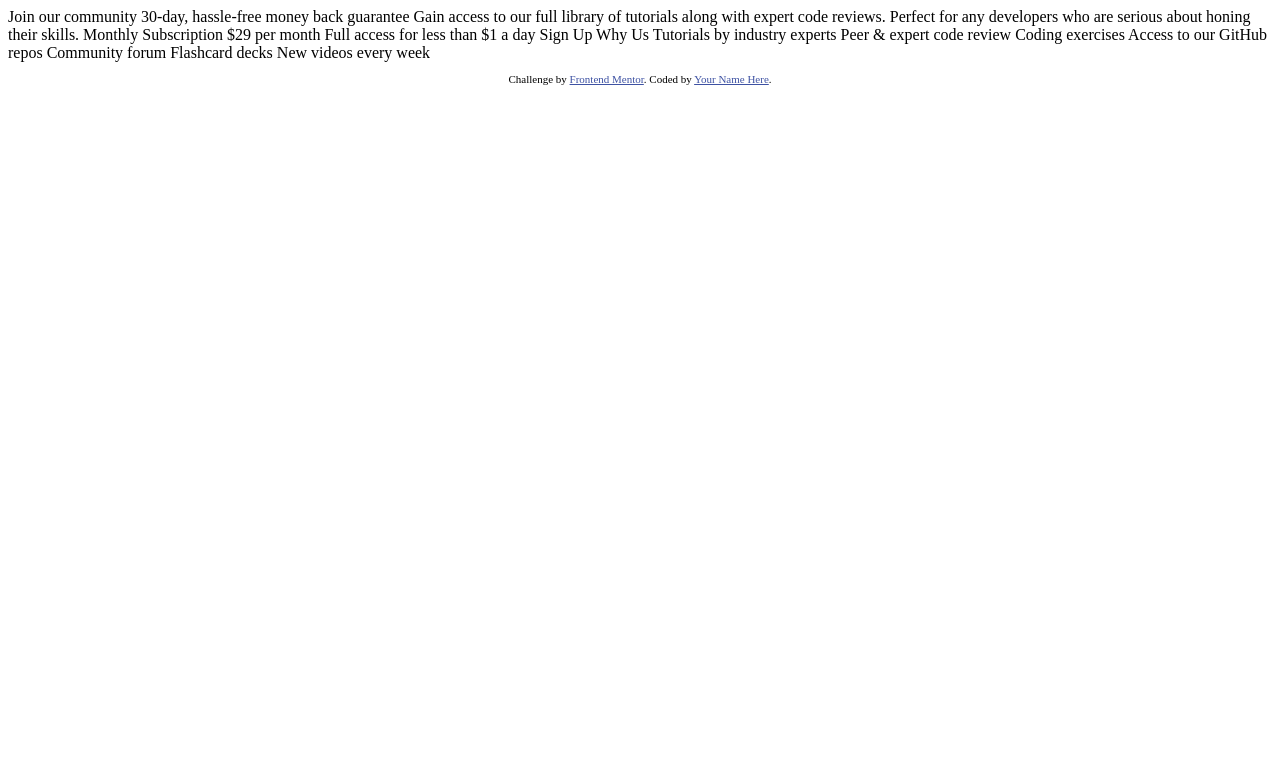
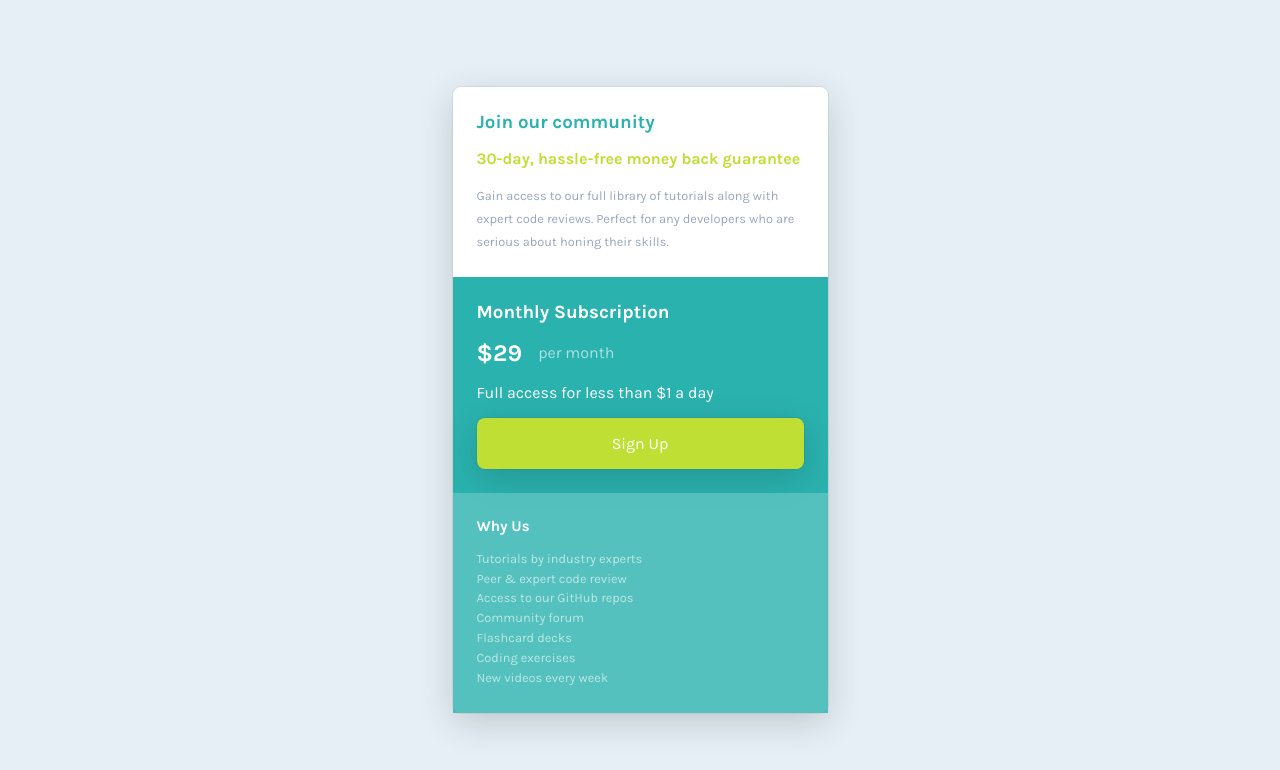
Before and after one commit to 96Agnese/frontend-mentor-projects, a plain HTML site: page single-price-grid-component-master/index.html in a window 1280 px wide. Drawn offline with Linux system fonts and the light colour scheme.

Commit message:
🚀  Complete 'Single-price-grid' challenge

```diff
--- a/single-price-grid-component-master/index.html
+++ b/single-price-grid-component-master/index.html
@@ -1,50 +1,71 @@
 <!DOCTYPE html>
 <html lang="en">
   <head>
-  <meta charset="UTF-8">
-  <meta name="viewport" content="width=device-width, initial-scale=1.0"> <!-- displays site properly based on user's device -->
+    <meta charset="UTF-8" />
+    <meta name="viewport" content="width=device-width, initial-scale=1.0" />
+    <!-- displays site properly based on user's device -->
+    <link rel="stylesheet" href="style.css" />
 
-  <link rel="icon" type="image/png" sizes="32x32" href="./images/favicon-32x32.png">
+    <link rel="icon" type="image/png" sizes="32x32" href="./images/favicon-32x32.png" />
 
     <title>Frontend Mentor | Single Price Grid Component</title>
 
     <!-- Feel free to remove these styles or customise in your own stylesheet 👍 -->
     <style>
-    .attribution { font-size: 11px; text-align: center; }
-    .attribution a { color: hsl(228, 45%, 44%); }
+      .attribution {
+        font-size: 11px;
+        text-align: center;
+      }
+      .attribution a {
+        color: hsl(228, 45%, 44%);
+      }
     </style>
   </head>
   <body>
-  Join our community
+    <!-- Join our community 30-day, hassle-free money back guarantee Gain access to our full library of
+    tutorials along with expert code reviews. Perfect for any developers who are serious about
+    honing their skills. Monthly Subscription &dollar;29 per month Full access for less than
+    &dollar;1 a day Sign Up Why Us Tutorials by industry experts Peer &amp; expert code review
+    Coding exercises Access to our GitHub repos Community forum Flashcard decks New videos every
+    week -->
 
-  30-day, hassle-free money back guarantee
-
-  Gain access to our full library of tutorials along with expert code reviews.
-  Perfect for any developers who are serious about honing their skills.
-
-  Monthly Subscription
-
-  &dollar;29 per month
-
-  Full access for less than &dollar;1 a day
-
-  Sign Up
-
-  Why Us
-
-  Tutorials by industry experts
-  Peer &amp; expert code review
-  Coding exercises
-  Access to our GitHub repos
-  Community forum
-  Flashcard decks
-  New videos every week
-
-  <footer>
+    <!-- <footer>
       <p class="attribution">
-      Challenge by <a href="https://www.frontendmentor.io?ref=challenge" target="_blank">Frontend Mentor</a>.
+        Challenge by
+        <a href="https://www.frontendmentor.io?ref=challenge" target="_blank">Frontend Mentor</a>.
         Coded by <a href="#">Your Name Here</a>.
       </p>
-  </footer>
+    </footer> -->
+
+    <main class="grid__container">
+      <section class="grid__section">
+        <h3 class="grid__section-title">Join our community</h3>
+        <h4 class="grid__section-subtitle">30-day, hassle-free money back guarantee</h4>
+        <p class="grid__section-description">
+          Gain access to our full library of tutorials along with expert code reviews. Perfect for
+          any developers who are serious about honing their skills.
+        </p>
+      </section>
+      <section class="grid__section">
+        <h3 class="grid__section-title">Monthly Subscription</h3>
+        <div class="grid__section-price">
+          <span>&dollar;29</span><span class="opacity-test">per month</span>
+        </div>
+        <p class="grid__section-description">Full access for less than &dollar;1 a day</p>
+        <button class="btn">Sign Up</button>
+      </section>
+      <section class="grid__section">
+        <h3 class="grid__section-title">Why Us</h3>
+        <ul class="grid__section-list">
+          <li class="grid__section-list-item opacity-test">Tutorials by industry experts</li>
+          <li class="grid__section-list-item opacity-test">Peer & expert code review</li>
+          <li class="grid__section-list-item opacity-test">Access to our GitHub repos</li>
+          <li class="grid__section-list-item opacity-test">Community forum</li>
+          <li class="grid__section-list-item opacity-test">Flashcard decks</li>
+          <li class="grid__section-list-item opacity-test">Coding exercises</li>
+          <li class="grid__section-list-item opacity-test">New videos every week</li>
+        </ul>
+      </section>
+    </main>
   </body>
 </html>
--- a/single-price-grid-component-master/style.css
+++ b/single-price-grid-component-master/style.css
@@ -0,0 +1,145 @@
+@import url("https://fonts.googleapis.com/css2?family=Karla:wght@400;700&display=swap");
+
+:root {
+  /* RESPONSIVE */
+  --mobile: 375px;
+  --desktop: 1440px;
+
+  /* COLORS */
+
+  --primary: 179, 62%, 43%;
+  --secondary: hsl(71, 73%, 54%);
+
+  --lightGray: hsl(204, 43%, 93%);
+  --grayishBlue: hsl(218, 22%, 67%);
+
+  /* FONT */
+  --default--ff: "Karla", sans-serif;
+  --default--fs: 16px;
+
+  --body--padding: 2rem;
+
+  --opacity: rgba(0, 0, 0, 0.16) 0px 10px 36px 0px, rgba(0, 0, 0, 0.06) 0px 0px 0px 1px;
+}
+
+/* GENERAL STYLE */
+
+* {
+  padding: 0;
+  margin: 0;
+  box-sizing: border-box;
+}
+
+html,
+body {
+  min-width: 100vw;
+  min-height: 100vh;
+}
+
+body {
+  font-size: var(--default--fs);
+  font-family: var(--default--ff);
+  background-color: var(--lightGray);
+  padding: var(--body--padding);
+  display: grid;
+  place-items: center;
+}
+/* GRID */
+
+.grid__container {
+  border-radius: 0.5rem;
+  display: grid;
+  background-color: white;
+  min-width: calc(var(--mobile) - var(--body--padding) * 2);
+  max-width: var(--mobile);
+  box-shadow: var(--opacity);
+
+  /* padding: 1.5rem; */
+}
+
+.grid__section {
+  padding: 1.5rem;
+  display: flex;
+  flex-direction: column;
+  gap: 1rem;
+}
+
+.grid__section:first-child .grid__section-title {
+  color: hsl(var(--primary));
+}
+
+.grid__section:first-child .grid__section-subtitle {
+  color: var(--secondary);
+}
+
+.grid__section:first-child .grid__section-description {
+  color: var(--grayishBlue);
+  font-size: 0.8rem;
+  /* altezza righe */
+  line-height: 1.8;
+}
+.grid__section:last-child {
+  background-color: hsla(var(--primary), 0.8);
+  color: white;
+  font-size: 0.8rem;
+}
+
+.grid__section:last-child .grid__section-list {
+  list-style-type: none;
+}
+
+.grid__section:last-child .grid__section-list-item {
+  margin-bottom: 0.3rem;
+}
+
+/* 2 */
+/* prendi quell'elemento che non è ne primo ne l'ultimo */
+
+.grid__section:not(.grid__section:first-child):not(.grid__section:last-child) {
+  background-color: hsl(var(--primary));
+  color: white;
+}
+
+/* FIRST-CHILD --> è il primo elemento che trova su un div */
+.grid__section-price span:first-child {
+  font-size: 1.5rem;
+  font-weight: bold;
+}
+
+.opacity-test {
+  opacity: 0.6;
+}
+
+.btn {
+  border-radius: 0.5rem;
+  background-color: var(--secondary);
+  border: none;
+  font-size: var(--default--fs);
+  padding: 1rem 0;
+  color: white;
+  font-family: var(--default--ff);
+  box-shadow: var(--opacity);
+}
+
+.grid__section-price {
+  display: flex;
+  align-items: center;
+  gap: 1rem;
+}
+
+@media screen and (min-width: 1440px) {
+  .grid__container {
+    grid-template-columns: repeat(2, 1fr);
+    max-width: 50%;
+  }
+
+  .grid__section:first-child {
+    /* grid-column-start: 1;
+    grid-column-end: 3; */
+    grid-column: 1/3;
+  }
+
+  .grid__section {
+    padding: 2rem;
+  }
+}
```
Lines whose indentation alone changed are shown as unchanged.
